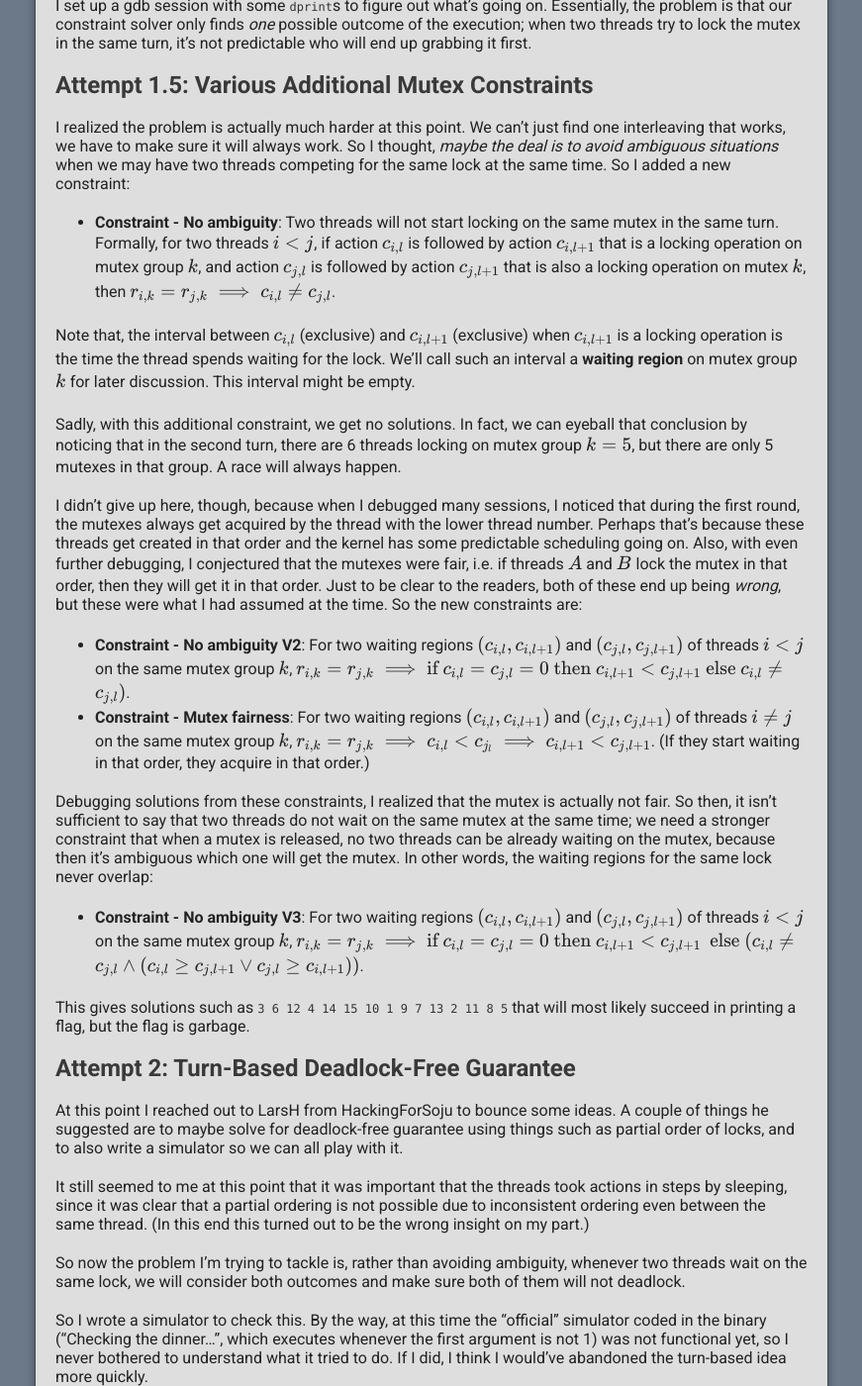
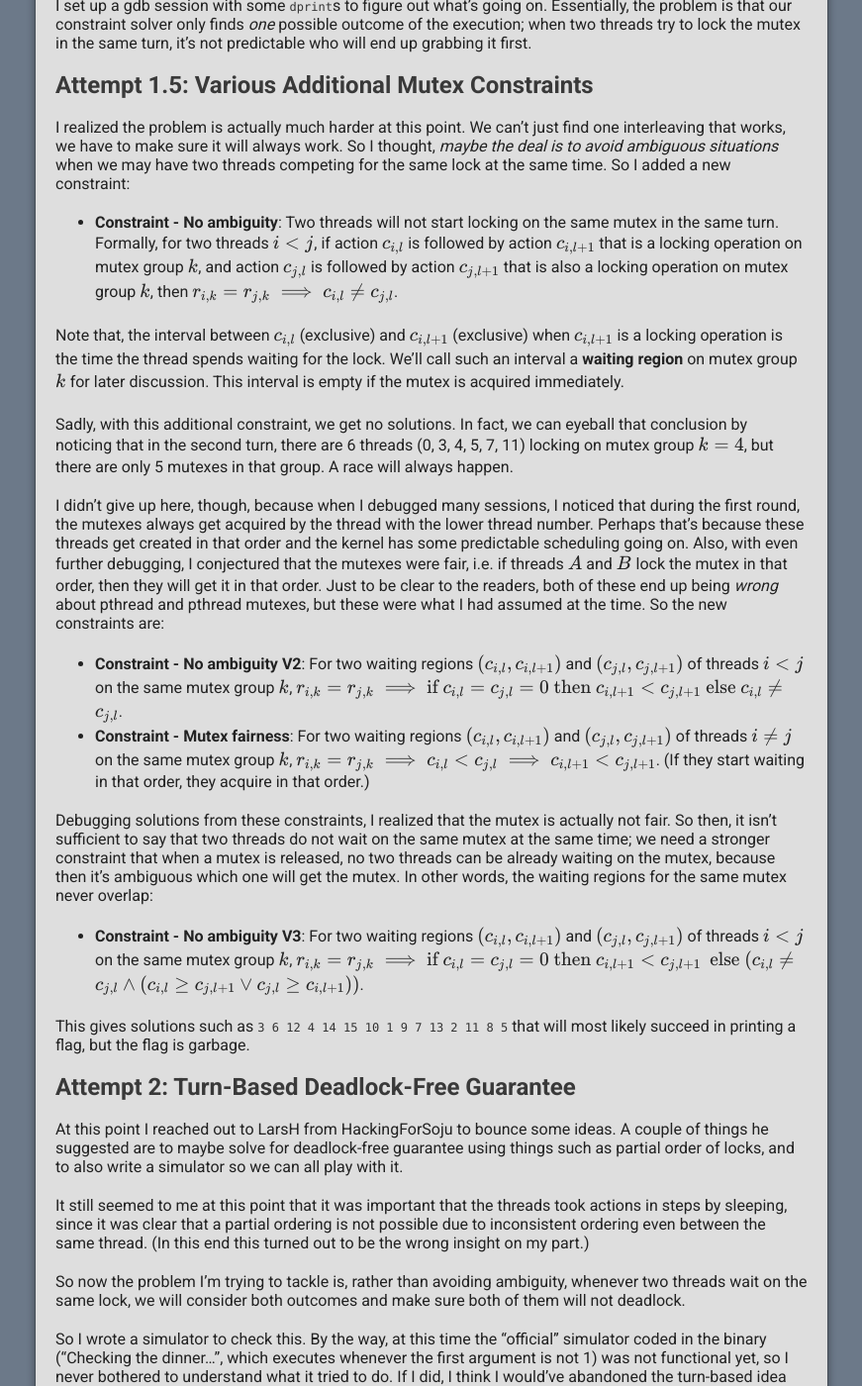
Before and after one commit to kainashi/kainashi.github.io, a Jekyll site: the page built from plaid2019/pppiii2.md, in a window 1280 px wide and 1400 px high, scrolled down 4565 px. Shown: the whole window at 99% size, without its empty margins (204-1075 px from the left). Built offline with Jekyll 4.4.1, drawn with Linux system fonts in a browser that asks for light colours; nearby versions of some CDN libraries; our own code applies the rules of GitHub Pages for plain Markdown files; the repository's description, which GitHub fills in, is left out.

Commit message:
Update pppiii2.md

```diff
--- a/plaid2019/pppiii2.md
+++ b/plaid2019/pppiii2.md
@@ -186,18 +186,18 @@ I set up a gdb session with some `dprint`s to figure out what's going on. Essent
 
 I realized the problem is actually much harder at this point. We can't just find one interleaving that works, we have to make sure it will always work. So I thought, *maybe the deal is to avoid ambiguous situations* when we may have two threads competing for the same lock at the same time. So I added a new constraint:
 
-* **Constraint - No ambiguity**: Two threads will not start locking on the same mutex in the same turn. Formally, for two threads $i < j$, if action $c_{i, l}$ is followed by action $c_{i, l+1}$ that is a locking operation on mutex group $k$, and action $c_{j, l}$ is followed by action $c_{j, l+1}$ that is also a locking operation on mutex $k$, then $r_{i, k} = r_{j, k} \implies c_{i, l} \ne c_{j, l}$.
+* **Constraint - No ambiguity**: Two threads will not start locking on the same mutex in the same turn. Formally, for two threads $i < j$, if action $c_{i, l}$ is followed by action $c_{i, l+1}$ that is a locking operation on mutex group $k$, and action $c_{j, l}$ is followed by action $c_{j, l+1}$ that is also a locking operation on mutex group $k$, then $r_{i, k} = r_{j, k} \implies c_{i, l} \ne c_{j, l}$.
 
-Note that, the interval between $c_{i, l}$ (exclusive) and $c_{i, l+1}$ (exclusive) when $c_{i,l+1}$ is a locking operation is the time the thread spends waiting for the lock. We'll call such an interval a **waiting region** on mutex group $k$ for later discussion. This interval might be empty.
+Note that, the interval between $c_{i, l}$ (exclusive) and $c_{i, l+1}$ (exclusive) when $c_{i,l+1}$ is a locking operation is the time the thread spends waiting for the lock. We'll call such an interval a **waiting region** on mutex group $k$ for later discussion. This interval is empty if the mutex is acquired immediately.
 
-Sadly, with this additional constraint, we get no solutions. In fact, we can eyeball that conclusion by noticing that in the second turn, there are 6 threads locking on mutex group $k=5$, but there are only 5 mutexes in that group. A race will always happen.
+Sadly, with this additional constraint, we get no solutions. In fact, we can eyeball that conclusion by noticing that in the second turn, there are 6 threads (0, 3, 4, 5, 7, 11) locking on mutex group $k=4$, but there are only 5 mutexes in that group. A race will always happen.
 
-I didn't give up here, though, because when I debugged many sessions, I noticed that during the first round, the mutexes always get acquired by the thread with the lower thread number. Perhaps that's because these threads get created in that order and the kernel has some predictable scheduling going on. Also, with even further debugging, I conjectured that the mutexes were fair, i.e. if threads $A$ and $B$ lock the mutex in that order, then they will get it in that order. Just to be clear to the readers, both of these end up being *wrong*, but these were what I had assumed at the time. So the new constraints are:
+I didn't give up here, though, because when I debugged many sessions, I noticed that during the first round, the mutexes always get acquired by the thread with the lower thread number. Perhaps that's because these threads get created in that order and the kernel has some predictable scheduling going on. Also, with even further debugging, I conjectured that the mutexes were fair, i.e. if threads $A$ and $B$ lock the mutex in that order, then they will get it in that order. Just to be clear to the readers, both of these end up being *wrong* about pthread and pthread mutexes, but these were what I had assumed at the time. So the new constraints are:
 
-* **Constraint - No ambiguity V2**: For two waiting regions $(c_{i, l}, c_{i, l+1})$ and $(c_{j, l}, c_{j, l+1})$ of threads $i< j$ on the same mutex group $k$, $r_{i, k} = r_{j, k} \implies \textrm{if } c_{i,l} = c_{j, l} = 0 \textrm{ then } c_{i, l+1} < c_{j, l+1} \textrm{ else }  c_{i, l} \ne c_{j, l})$.
-* **Constraint - Mutex fairness**: For two waiting regions $(c_{i, l}, c_{i, l+1})$ and $(c_{j, l}, c_{j, l+1})$ of threads $i\ne j$ on the same mutex group $k$, $r_{i,k}=r_{j,k} \implies c_{i,l}<c_{j_l} \implies c_{i,l+1}<c_{j,l+1}$. (If they start waiting in that order, they acquire in that order.)
+* **Constraint - No ambiguity V2**: For two waiting regions $(c_{i, l}, c_{i, l+1})$ and $(c_{j, l}, c_{j, l+1})$ of threads $i< j$ on the same mutex group $k$, $r_{i, k} = r_{j, k} \implies \textrm{if } c_{i,l} = c_{j, l} = 0 \textrm{ then } c_{i, l+1} < c_{j, l+1} \textrm{ else }  c_{i, l} \ne c_{j, l}$.
+* **Constraint - Mutex fairness**: For two waiting regions $(c_{i, l}, c_{i, l+1})$ and $(c_{j, l}, c_{j, l+1})$ of threads $i\ne j$ on the same mutex group $k$, $r_{i,k}=r_{j,k} \implies c_{i,l}<c_{j, l} \implies c_{i,l+1}<c_{j,l+1}$. (If they start waiting in that order, they acquire in that order.)
 
-Debugging solutions from these constraints, I realized that the mutex is actually not fair. So then, it isn't sufficient to say that two threads do not wait on the same mutex at the same time; we need a stronger constraint that when a mutex is released, no two threads can be already waiting on the mutex, because then it's ambiguous which one will get the mutex. In other words, the waiting regions for the same lock never overlap:
+Debugging solutions from these constraints, I realized that the mutex is actually not fair. So then, it isn't sufficient to say that two threads do not wait on the same mutex at the same time; we need a stronger constraint that when a mutex is released, no two threads can be already waiting on the mutex, because then it's ambiguous which one will get the mutex. In other words, the waiting regions for the same mutex never overlap:
 
 * **Constraint - No ambiguity V3**: For two waiting regions $(c_{i, l}, c_{i, l+1})$ and $(c_{j, l}, c_{j, l+1})$ of threads $i< j$ on the same mutex group $k$, $r_{i, k} = r_{j, k} \implies \textrm{if } c_{i,l} = c_{j, l} = 0 \textrm{ then } c_{i, l+1} < c_{j, l+1}$ $\textrm{ else } (c_{i, l} \ne c_{j, l} \wedge (c_{i,l} \ge c_{j, l+1} \vee c_{j,l} \ge c_{i, l+1}))$.
 
```
